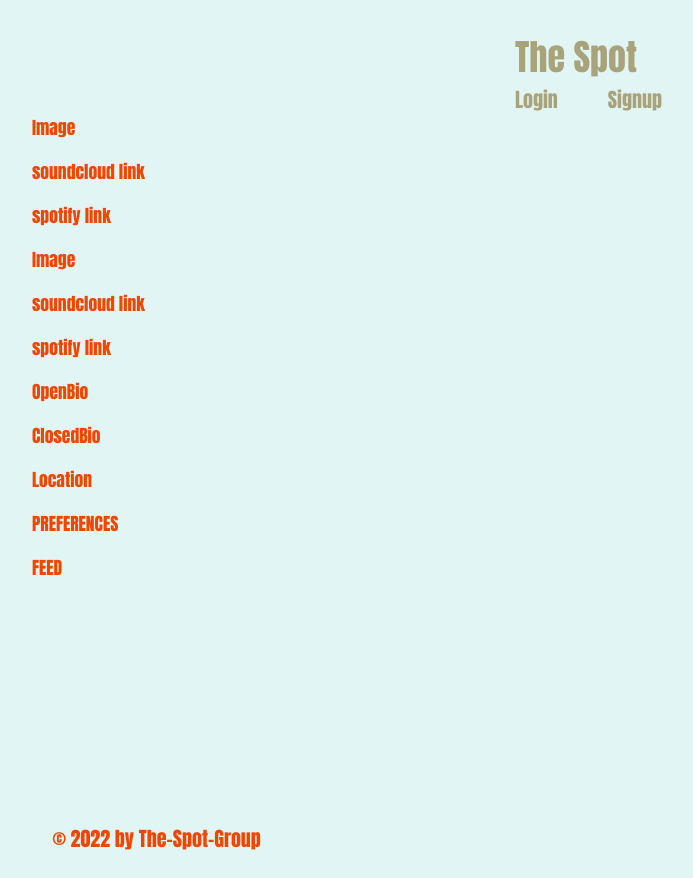
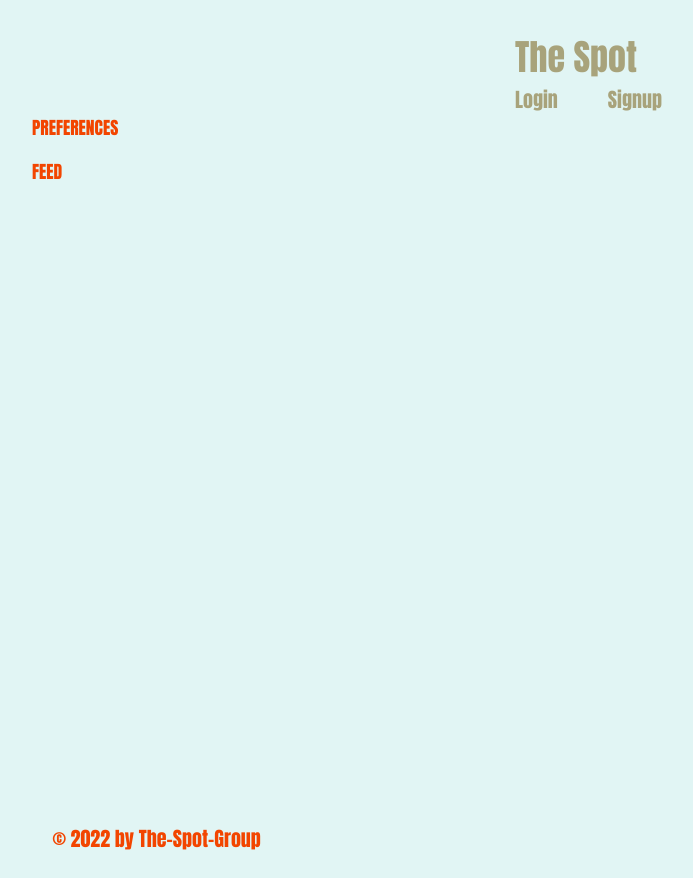
Before and after one commit to vieiragcv/the-spot, a React (Create React App) app in the folder client/: page / in a window 1280 px wide. Shown: the whole page, without its empty margins (64-757 px from the left). Built offline with nearby package versions, Linux system fonts and the light colour scheme.

Commit message:
tested develop

```diff
--- a/client/src/App.js
+++ b/client/src/App.js
@@ -14,6 +14,7 @@ import Footer from './components/Footer';
 import Home from './pages/Home';
 import Login from './pages/Login';
 import Signup from './pages/Signup';
+import Inbox from './pages/Inbox';
 
 const httpLink = createHttpLink({
   uri: '/graphql',
@@ -55,6 +56,10 @@ function App() {
                       path='/signup'
                       element={<Signup />}
                     />
+                    <Route
+                      path='/inbox'
+                      element={<Inbox />}
+                    />
               </Routes>
             </div>
         </div>
--- a/client/src/components/UserProfile/index.js
+++ b/client/src/components/UserProfile/index.js
@@ -1,50 +1,25 @@
 import React, { useState } from 'react';
-import Auth from '../../utils/auth';
-import { useQuery } from '@apollo/client';
-import { QUERY_MY_PROFILE } from '../../utils/queries';
-import { Link } from 'react-router-dom';
+/* import { Link } from 'react-router-dom'; */
+
+
+
 
 /*------------------------------------------------------------
 -          COMPONENT: USER PROFILE
 ------------------------------------------------------------*/
 
-const UserProfile = () => {
+const UserProfile = ( ) => {
 
-/*   const {data: myData } = useQuery(QUERY_MY_PROFILE); */
-/*   const myUsername = myData.me.username;
-  console.log(myUsername); */
-
-/*   const loggedIn = Auth.loggedIn(); */
+/*     if (!username) {
+    return <p className=''> {username} , Username not found !</p>
+  } */
 
   return (
     <div className=''>
-      <div className=''>
-        <div className=''>
+{/*       {loggedIn && (
 
-            <div className=''>
-{/*             <p>{myUsername}</p> */}
-            <p>Image</p>
-            <p>soundcloud link</p>
-            <p>spotify link</p>
-          </div>
-
-          <div className=''>
-            {/* <p>{myUsername}</p> */}
-            <p>Image</p>
-            <p>soundcloud link</p>
-            <p>spotify link</p>
-          </div>
-        </div>
-
-        <div className=''>
-          <p>OpenBio</p>
-          <p>ClosedBio</p>
-        </div>
-      </div>
-
-      <div>
-        <p>Location</p>
-      </div>
+      )}
+          <h5>{username}</h5> */}
     </div>
   );
 };
--- a/client/src/pages/Home.js
+++ b/client/src/pages/Home.js
@@ -6,12 +6,20 @@ import Feed from '../components/Feed';
 /*------------------------------------------------------------
 -           PAGES: HOME
 ------------------------------------------------------------*/
+import Auth from '../utils/auth';
+import { useQuery } from '@apollo/client';
+import { QUERY_MY_PROFILE } from '../utils/queries';
+
 const Home = () => {
 
+/*   const { data: userData } = useQuery(QUERY_MY_PROFILE);
+  const loggedIn = Auth.loggedIn(); */
 
   return (
     <main>
-      <UserProfile />
+      <UserProfile
+/*         username={userData.me.username} */
+      />
       <Preferences />
       <Feed />
     </main>
--- a/client/src/pages/Inbox.js
+++ b/client/src/pages/Inbox.js
@@ -10,7 +10,7 @@ import { ADD_USER } from '../utils/mutations';
 
 const Inbox = () => {
 
-retrun (
+return (
   <main className='flex-row justify-center'>
       <div className='col-12 col-md-6'>
         <div className='card'>
--- a/client/src/utils/queries.js
+++ b/client/src/utils/queries.js
@@ -5,8 +5,6 @@ export const QUERY_MY_PROFILE = gql`
     me {
       _id
       username
-      category
-      location
       descriptionText
       closedDescriptionText
     }
```
